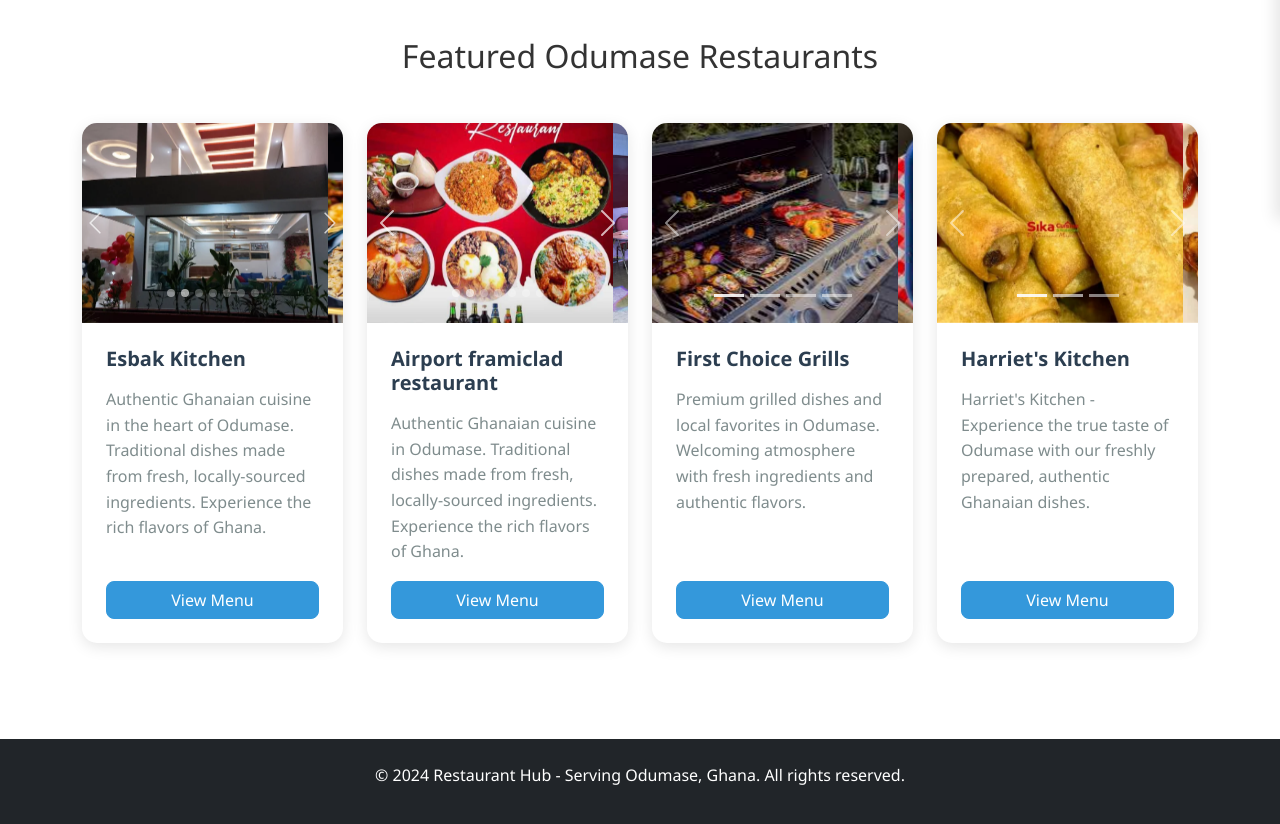
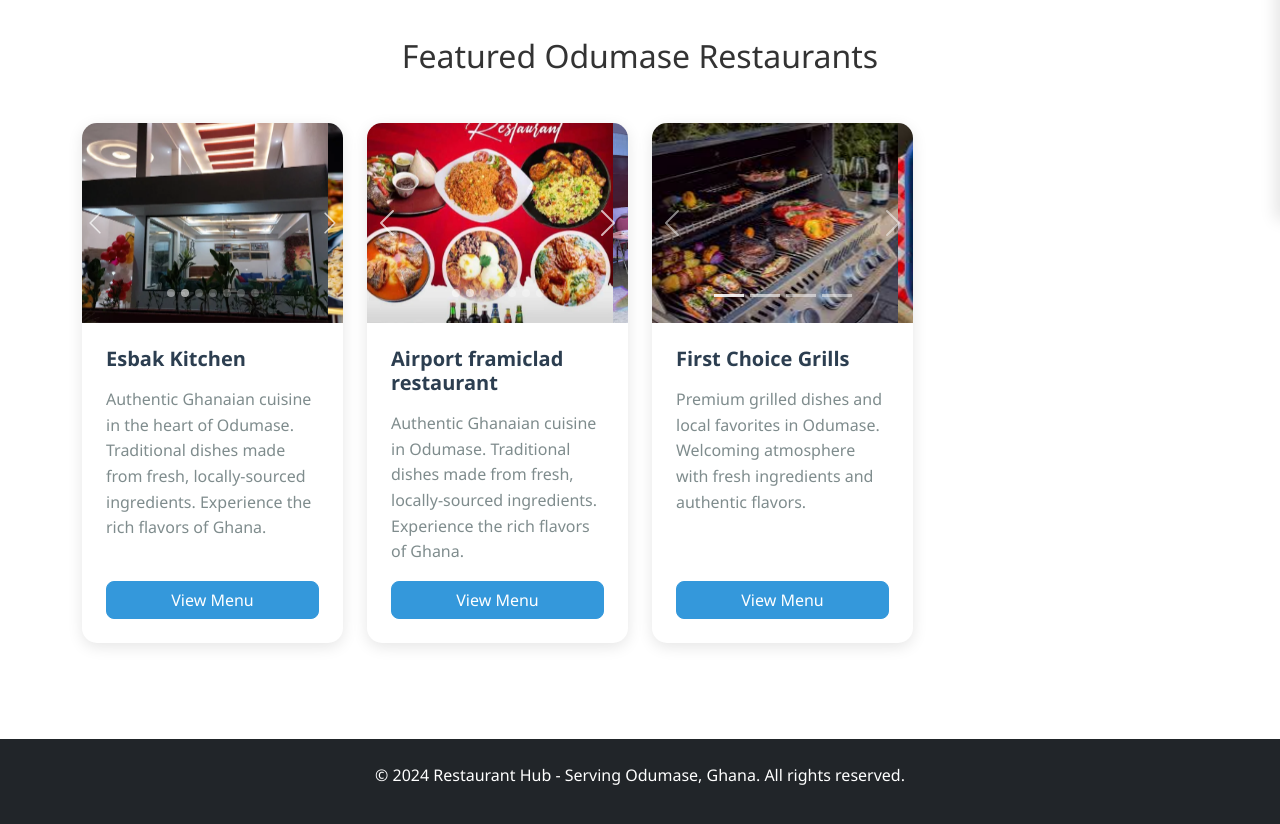
Before and after one commit to Kodara-HQ/Restaurant, a plain HTML site: page index.html in a window 1280 px wide. Shown: the part 580-1404 px from the top of the page. Drawn offline with nearby package versions, Linux system fonts and the light colour scheme.

Commit message:
Remove Harriet's Kitchen card from homepage - clear restaurant4 completely

```diff
--- a/index.html
+++ b/index.html
@@ -204,44 +204,7 @@
                     </div>
                 </div>
 
-                <!-- Restaurant 4 -->
-                <div class="col-lg-6 col-xl-3">
-                    <div class="card restaurant-card h-100">
-                        <div id="sikaCarousel" class="carousel slide" data-bs-ride="carousel">
-                            <div class="carousel-indicators">
-                                <button type="button" data-bs-target="#sikaCarousel" data-bs-slide-to="0" class="active" aria-current="true" aria-label="Slide 1"></button>
-                                <button type="button" data-bs-target="#sikaCarousel" data-bs-slide-to="1" aria-label="Slide 2"></button>
-                                <button type="button" data-bs-target="#sikaCarousel" data-bs-slide-to="2" aria-label="Slide 3"></button>
-                            </div>
-                                                    <div class="carousel-inner">
-                            <div class="carousel-item active">
-                                <img src="images/sika spring rolls.jpg" class="d-block w-100" alt="Harriet's Kitchen Spring Rolls - GH₵25">
-                            </div>
-                            <div class="carousel-item">
-                                <img src="images/sika chiken pie.jpg" class="d-block w-100" alt="Harriet's Kitchen Chicken Pie - GH₵35">
-                            </div>
-                            <div class="carousel-item">
-                                <img src="images/sika banko.jpg" class="d-block w-100" alt="Harriet's Kitchen Banku - GH₵20">
-                            </div>
-                        </div>
-                            <button class="carousel-control-prev" type="button" data-bs-target="#sikaCarousel" data-bs-slide="prev">
-                                <span class="carousel-control-prev-icon" aria-hidden="true"></span>
-                                <span class="visually-hidden">Previous</span>
-                            </button>
-                            <button class="carousel-control-next" type="button" data-bs-target="#sikaCarousel" data-bs-slide="next">
-                                <span class="carousel-control-next-icon" aria-hidden="true"></span>
-                                <span class="visually-hidden">Next</span>
-                            </button>
-                        </div>
-                        <div class="card-body d-flex flex-column">
-                            <h5 class="card-title">Harriet's Kitchen</h5>
-                            <p class="card-text">Harriet's Kitchen - Experience the true taste of Odumase with our freshly prepared, authentic Ghanaian dishes.</p>
-                            <div class="mt-auto">
-                                <a href="restaurant4.html" class="btn btn-primary w-100">View Menu</a>
-                            </div>
-                        </div>
-                    </div>
-                </div>
+
             </div>
         </div>
     </section>
```
